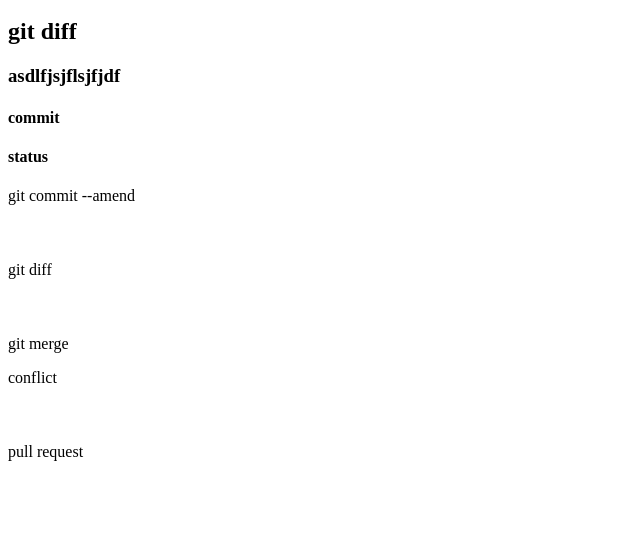
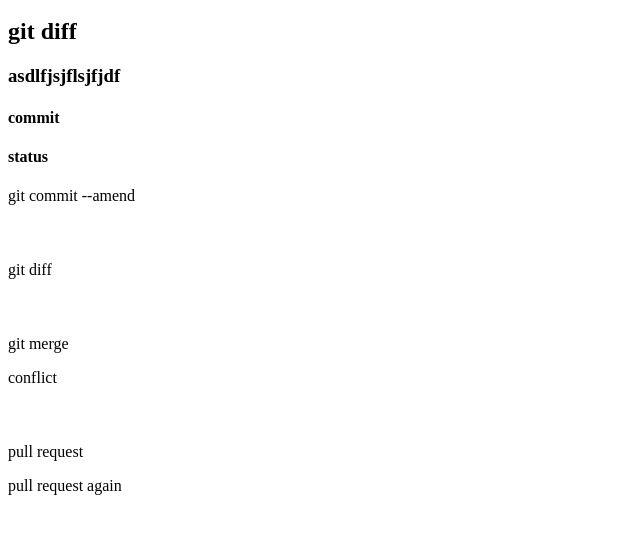
Before and after one commit to kounorimich/git_tutorial, a plain HTML site: page index.html in a window 1280 px wide. Shown: the part 57-590 px from the top of the page, without its empty margins (0-640 px from the left). Drawn offline with Linux system fonts and the light colour scheme.

Commit message:
pull request again

```diff
--- a/index.html
+++ b/index.html
@@ -8,3 +8,4 @@
 <p>git merge</p>
 <p>conflict</p>
 <p>pull request</p>
+<p>pull request again</p>
```
